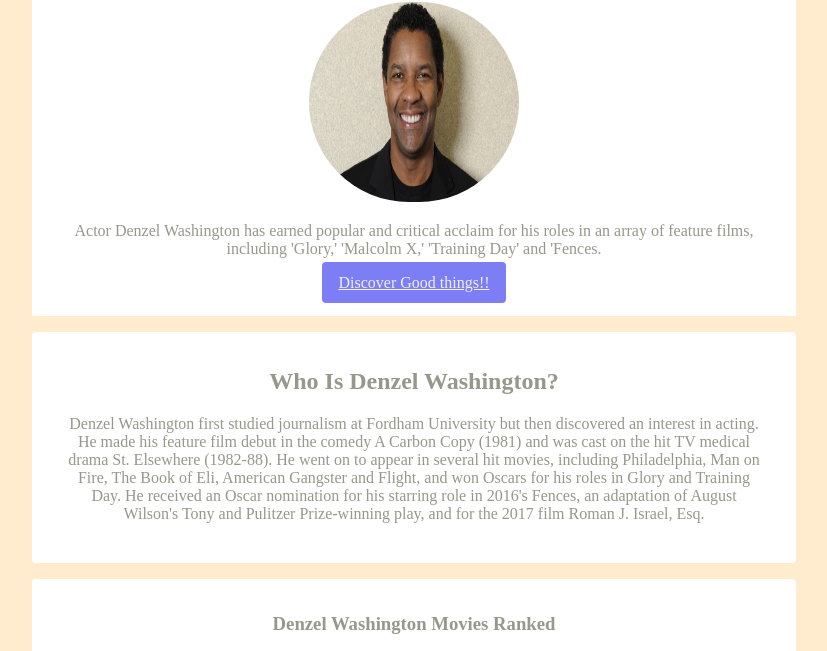
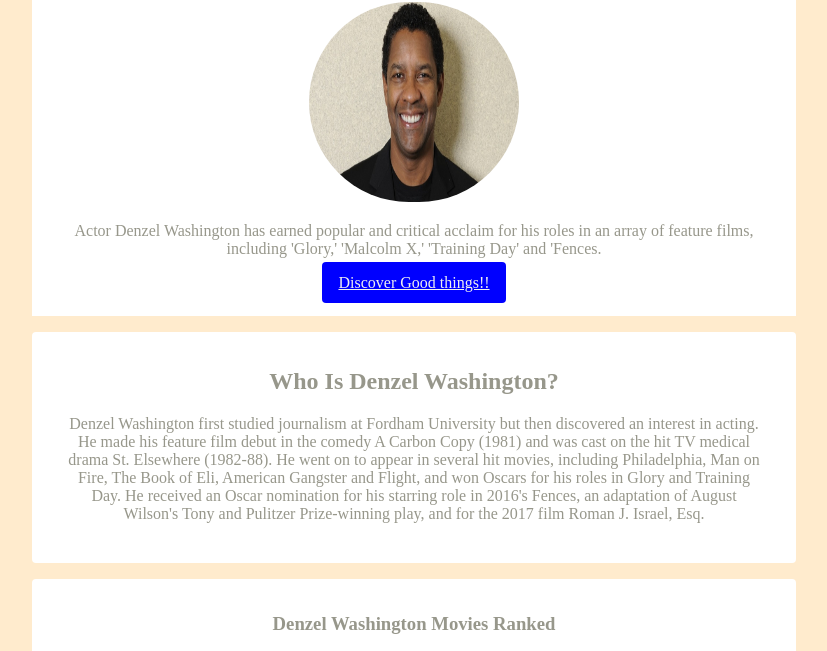
Before and after one commit to Matiyas8/personal-page, a plain HTML site: page index.html in a window 1280 px wide. In both pictures the pointer is over the link "Discover Good things!!". Shown: the part 112-763 px from the top of the page, without its empty margins (226-1053 px from the left). Drawn offline with nearby package versions, Linux system fonts and the light colour scheme.

Commit message:
hover is added to styles2.css

```diff
--- a/styles2.css
+++ b/styles2.css
@@ -20,7 +20,12 @@ img{
     .btn {
     padding: 12px 16px;
     border-radius: 4px;
+
 }
+.btn-blue:hover{
+    background-color: blue;
+  }
+
 
 .info{
     background-color: white;
```
